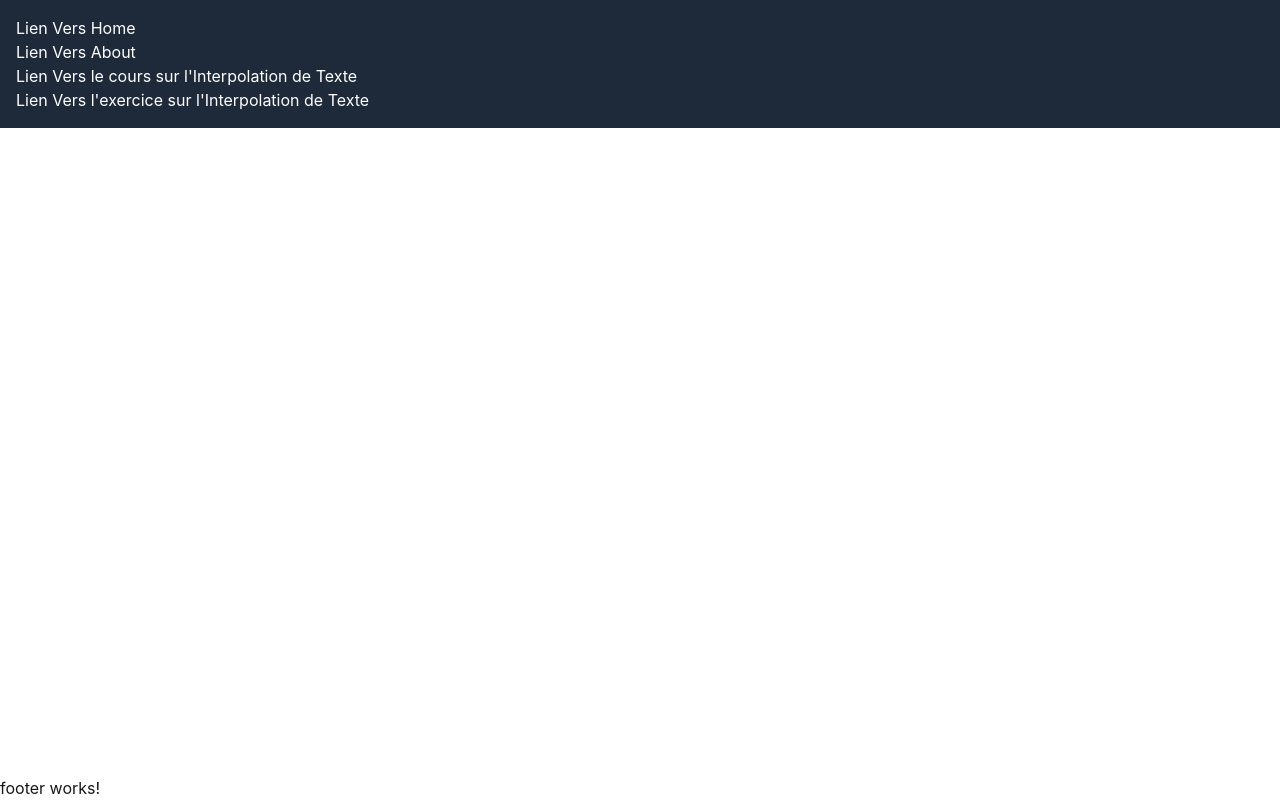
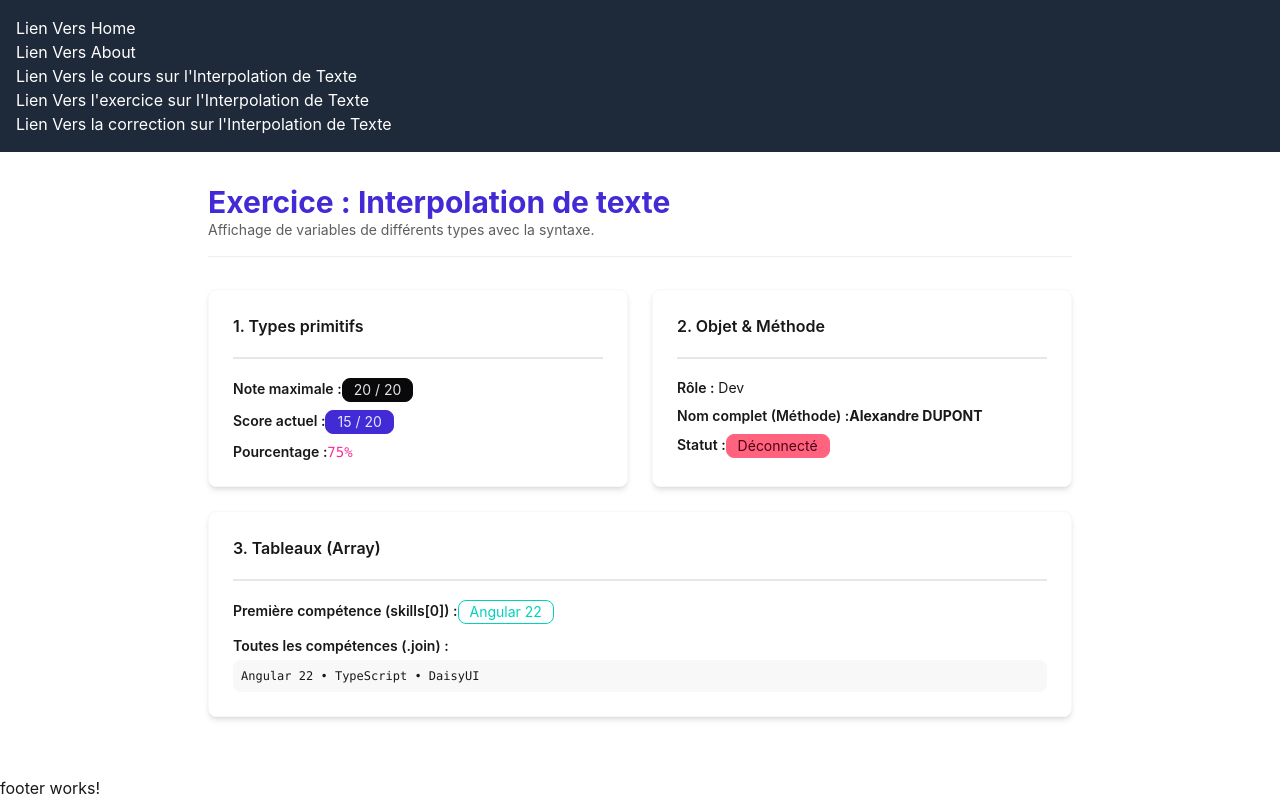
Before and after one commit to arthurb1348/TP-Projet-Angular, an Angular app: page /correction-text-interpolation in a window 1280 px wide. Before the commit this address led to /. Built offline with nearby package versions, Linux system fonts and the light colour scheme.

Commit message:
feat: add text interpolation correction + route

```diff
--- a/src/app/app.routes.ts
+++ b/src/app/app.routes.ts
@@ -20,5 +20,9 @@ export const routes: Routes = [
     {
         path: 'exercice-text-interpolation',
         loadComponent: () => import('./pages/exercices/exercice-text-interpolation/exercice-text-interpolation').then((m) => m.ExerciceTextInterpolation),
+    },
+    {
+        path: 'correction-text-interpolation',
+        loadComponent: () => import('./pages/corrections/text-interpolation-exercice/text-interpolation-exercice').then((m) => m.TextInterpolationExercice),
     }
 ];
--- a/src/app/components/layouts/header/header.html
+++ b/src/app/components/layouts/header/header.html
@@ -5,6 +5,7 @@
             <li><a routerLink="/about">Lien Vers About</a></li>
             <li><a routerLink="/text-interpolation-lesson">Lien Vers le cours sur l'Interpolation de Texte</a></li>
             <li><a routerLink="/exercice-text-interpolation">Lien Vers l'exercice sur l'Interpolation de Texte</a></li>
+            <li><a routerLink="/correction-text-interpolation">Lien Vers la correction sur l'Interpolation de Texte</a></li>
         </ul>
     </nav>
 </div>
--- /dev/null
+++ b/src/app/pages/corrections/text-interpolation-exercice/text-interpolation-exercice.html
@@ -0,0 +1,94 @@
+<div class="container mx-auto px-4 py-8 max-w-4xl space-y-8">
+
+  <!-- En-tête -->
+  <div class="border-b border-base-300 pb-4">
+    <!-- String classique -->
+    <h1 class="text-3xl font-bold text-primary">{{ courseTitle }}</h1>
+    <p class="text-sm text-base-content/70">
+      Affichage de variables de différents types avec la syntaxe.
+    </p>
+  </div>
+
+  <div class="grid grid-cols-1 md:grid-cols-2 gap-6">
+
+    <!-- Carte 1 : Variables numériques & calculs -->
+    <div class="card bg-base-100 shadow-md border border-base-200">
+      <div class="card-body">
+        <h2 class="card-title text-base">1. Types primitifs</h2>
+        <div class="divider my-1"></div>
+
+        <ul class="space-y-2 text-sm">
+          <li>
+            <span class="font-semibold">Note maximale :</span>
+            <span class="badge badge-neutral">{{ maxScore }} / 20</span>
+          </li>
+
+          <li>
+            <span class="font-semibold">Score actuel :</span>
+            <span class="badge badge-primary">{{ currentScore }} / {{ maxScore }}</span>
+          </li>
+
+          <!-- Calcul Ts directement dans le template -->
+          <li>
+            <span class="font-semibold">Pourcentage :</span>
+            <span class="text-secondary font-mono">{{ (currentScore / maxScore) * 100 }}%</span>
+          </li>
+        </ul>
+      </div>
+    </div>
+
+    <!-- Carte 2 : Objet & Appel de méthode -->
+    <div class="card bg-base-100 shadow-md border border-base-200">
+      <div class="card-body">
+        <h2 class="card-title text-base">2. Objet & Méthode</h2>
+        <div class="divider my-1"></div>
+
+        <ul class="space-y-2 text-sm">
+          <!-- Propriété d'objet -->
+          <li>
+            <span class="font-semibold">Rôle :</span> {{ currentStudent.role }}
+          </li>
+
+          <!-- Appel de méthode -->
+          <li>
+            <span class="font-semibold">Nom complet (Méthode) :</span>
+            <span class="font-bold">{{ currentStudent.getFullName() }}</span>
+            <!-- <span class="font-bold">{{ getFullNameGlobal() }}</span> -->
+          </li>
+
+          <!-- Condition avec opérateur ternaire -->
+          <li>
+            <span class="font-semibold">Statut :</span>
+            <span class="badge {{ currentStudent.isActive ? 'badge-success' : 'badge-error' }}">
+              {{ currentStudent.isActive ? 'Online' : 'Déconnecté' }}
+            </span>
+          </li>
+        </ul>
+      </div>
+    </div>
+
+    <!-- Carte 3 : Tableau -->
+    <div class="card bg-base-100 shadow-md border border-base-200 md:col-span-2">
+      <div class="card-body">
+        <h2 class="card-title text-base">3. Tableaux (Array)</h2>
+        <div class="divider my-1"></div>
+
+        <div class="space-y-3 text-sm">
+          <!-- Accès par index -->
+          <p>
+            <span class="font-semibold">Première compétence (skills[0]) :</span>
+            <span class="badge badge-outline badge-accent">{{ skills[0] }}</span>
+          </p>
+
+          <!-- Méthode native JS sur tableau -->
+          <p>
+            <span class="font-semibold">Toutes les compétences (.join) :</span>
+            <span class="font-mono text-xs bg-base-200 p-2 rounded-box block mt-1">
+              {{ skills.join(' • ') }}
+            </span>
+          </p>
+        </div>
+      </div>
+    </div>
+  </div>
+</div>
--- /dev/null
+++ b/src/app/pages/corrections/text-interpolation-exercice/text-interpolation-exercice.ts
@@ -0,0 +1,62 @@
+import { Component } from '@angular/core';
+//Si besoin une ptite interface pour faciliter typage.
+interface Student {
+  firstName: string;
+  lastName: string;
+  role: string;
+  isActive: boolean;
+  getFullName: () => string;
+}
+// Classe pour l'exercice, si on veut déclarer la méthode getFullName() dans la classe plutôt que dans l'objet.
+class StudentClass{
+  firstName: string;
+  lastName: string;
+  role: string;
+  isActive: boolean;
+
+  constructor(firstName: string, lastName: string, role: string, isActive: boolean) {
+    this.firstName = firstName;
+    this.lastName = lastName;
+    this.role = role;
+    this.isActive = isActive;
+  }
+
+  getFullName(): string {
+    return `${this.firstName} ${this.lastName.toUpperCase()}`;
+  }
+}
+
+//?Différence entre interface et class :
+//! Une interface est un contrat qui définit la structure d'un objet, mais elle ne peut pas être instanciée. Elle est utilisée pour le typage et la vérification de type à la compilation.
+//! Une classe, en revanche, est une structure qui peut être instanciée pour créer des objets. Elle peut contenir un constructeur avec des propriétés et des méthodes, et peut également implémenter des interfaces.
+@Component({
+  imports: [],
+  selector: 'app-text-interpolation-exercice',
+  styleUrl: './text-interpolation-exercice.css',
+  templateUrl: './text-interpolation-exercice.html',
+})
+export class TextInterpolationExercice {
+  // 1. String & Number
+  courseTitle: string = 'Exercice : Interpolation de texte';
+  maxScore: number = 20;
+  currentScore: number = 15;
+
+  // 2. Objet typé
+  currentStudent: Student = {
+    firstName: 'Alexandre',
+    lastName: 'Dupont',
+    role: 'Dev',
+    isActive: false,
+    getFullName: function (): string {
+      return `${this.firstName} ${this.lastName.toUpperCase()}`;
+    }
+  };
+
+  // 3. Tableau (Array)
+  skills: string[] = ['Angular 22', 'TypeScript', 'DaisyUI'];
+
+  // 4. Méthode utilisable dans le template (en fait on va utiliser la méthode de l'objet currentStudent)
+  getFullNameGlobal(): string {
+    return `${this.currentStudent.firstName} ${this.currentStudent.lastName.toUpperCase()}`;
+  }
+}
```
Also changed, not shown: src/app/pages/corrections/text-interpolation-exercice/text-interpolation-exercice.css (added), 1 other file (tests, documents, lock files or other folders).
